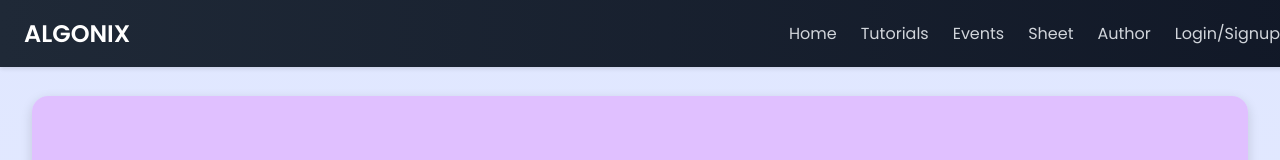
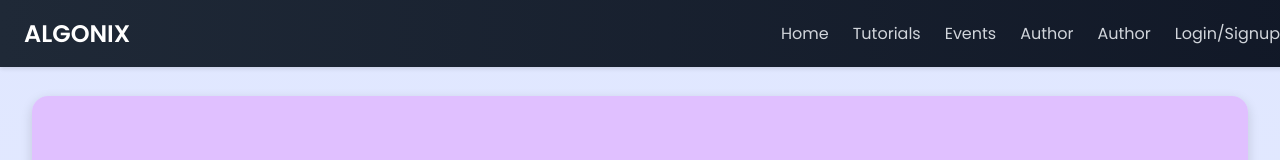
Before and after one commit to Chandanmehra94/algonix, a React (Create React App) app: page / in a window 1280 px wide. Shown: the top 160 px of the page. Built offline with nearby package versions, Linux system fonts and the light colour scheme.

Commit message:
Update Home.js

```diff
--- a/src/pages/Home.js
+++ b/src/pages/Home.js
@@ -60,7 +60,7 @@ function Home() {
           <Link to="/">Home</Link>
           <Link to="/tutorials">Tutorials</Link>
           <a href="https://www.linkedin.com/company/algonix">Events</a>
-          <a href="/sheet">Sheet</a>
+         <Link to="/sheet">Author</Link>
           <Link to="/author">Author</Link>
           {user ? (
             <div className="profile-dropdown" onClick={toggleDropdown}>
```
